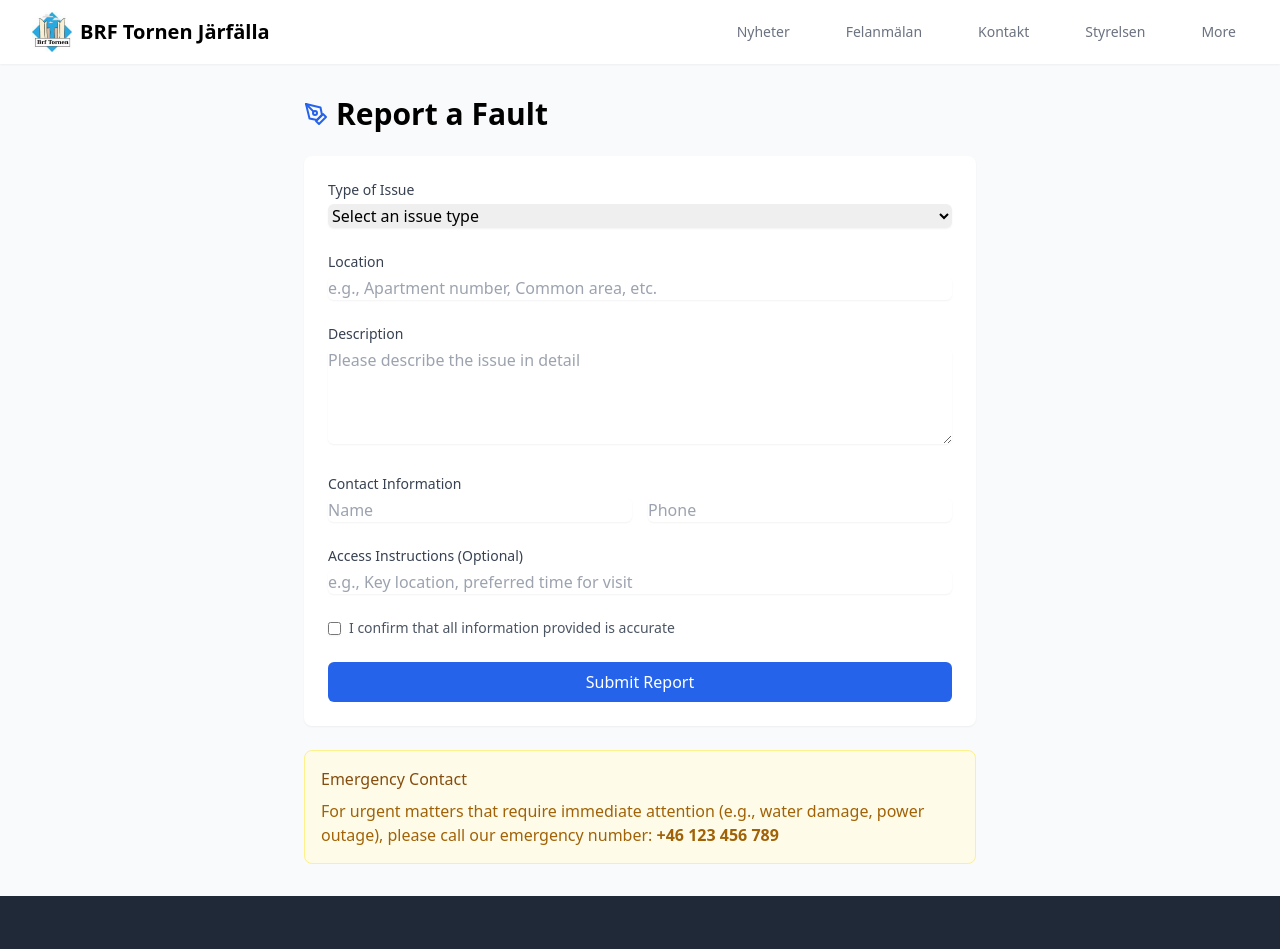
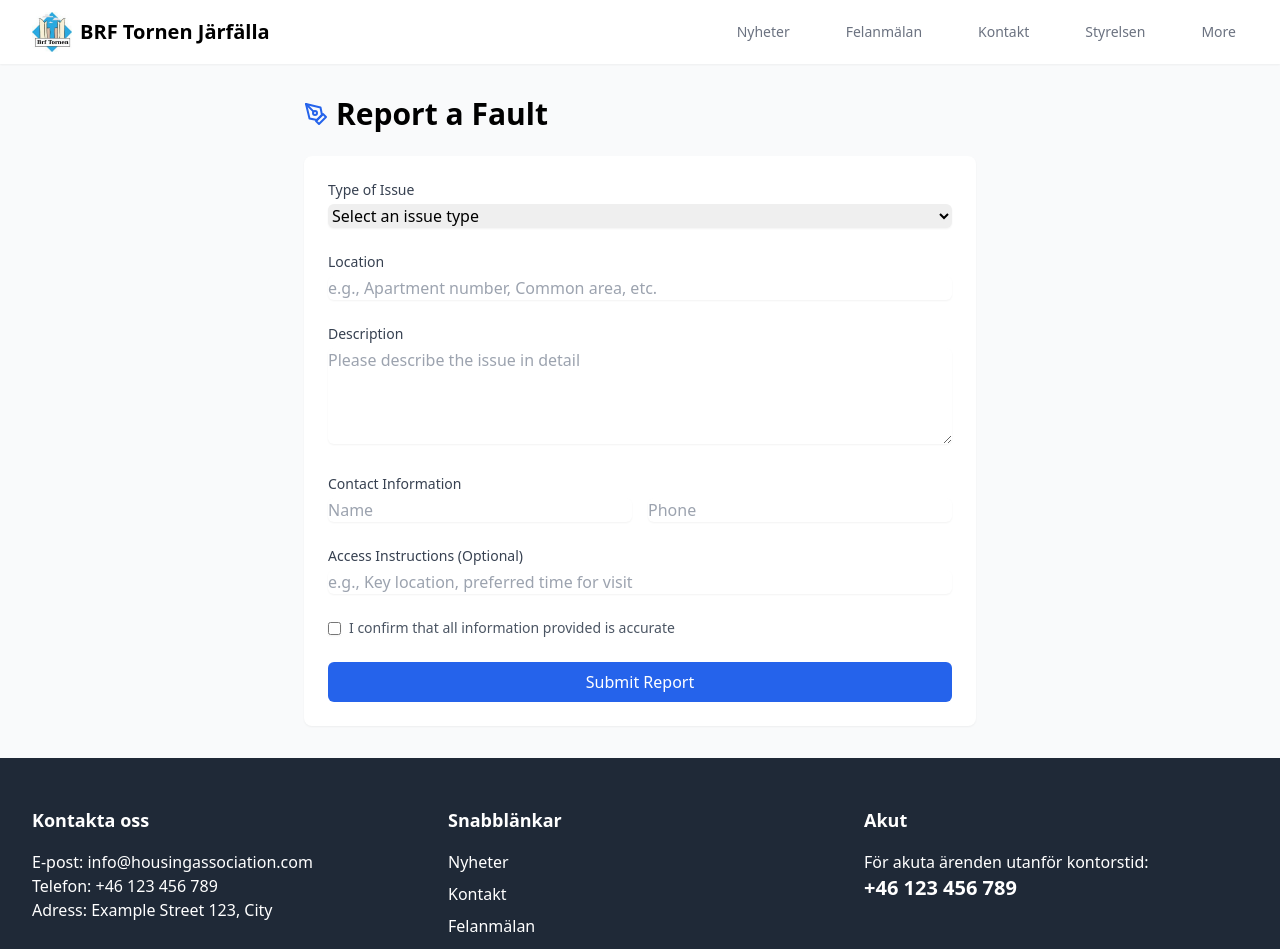
Before and after one commit to robinjac/brftornen, a React (Vite) app: page /report-fault in a window 1280 px wide. Shown: the top 949 px of the page. Built offline with nearby package versions, Linux system fonts and the light colour scheme.

Commit message:
Remove yellow emergancy banner

```diff
--- a/src/pages/ReportFault.tsx
+++ b/src/pages/ReportFault.tsx
@@ -132,14 +132,6 @@ const ReportFault = () => {
           </button>
         </form>
       </div>
-
-      <div className="mt-6 bg-yellow-50 border border-yellow-200 rounded-lg p-4">
-        <h3 className="text-yellow-800 font-medium mb-2">Emergency Contact</h3>
-        <p className="text-yellow-700">
-          For urgent matters that require immediate attention (e.g., water damage, power outage),
-          please call our emergency number: <strong>+46 123 456 789</strong>
-        </p>
-      </div>
     </div>
   );
 };
```
